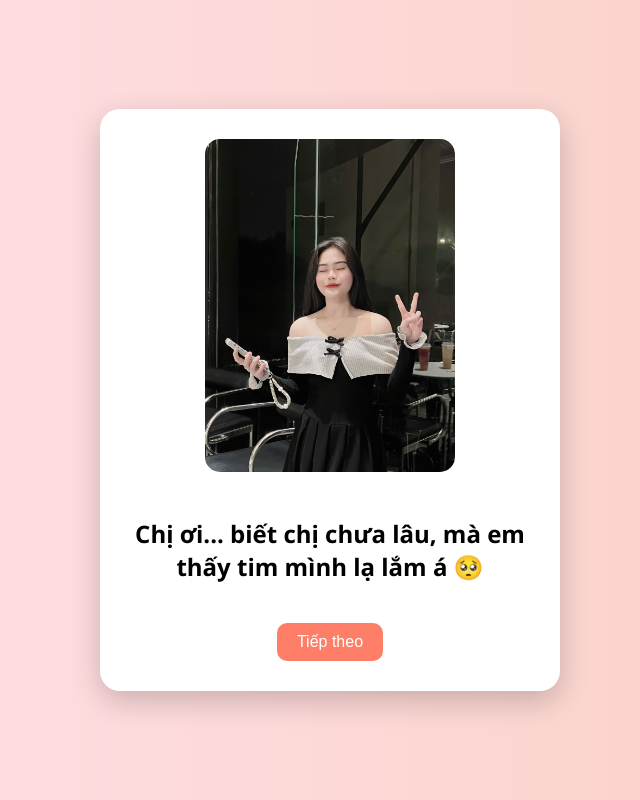
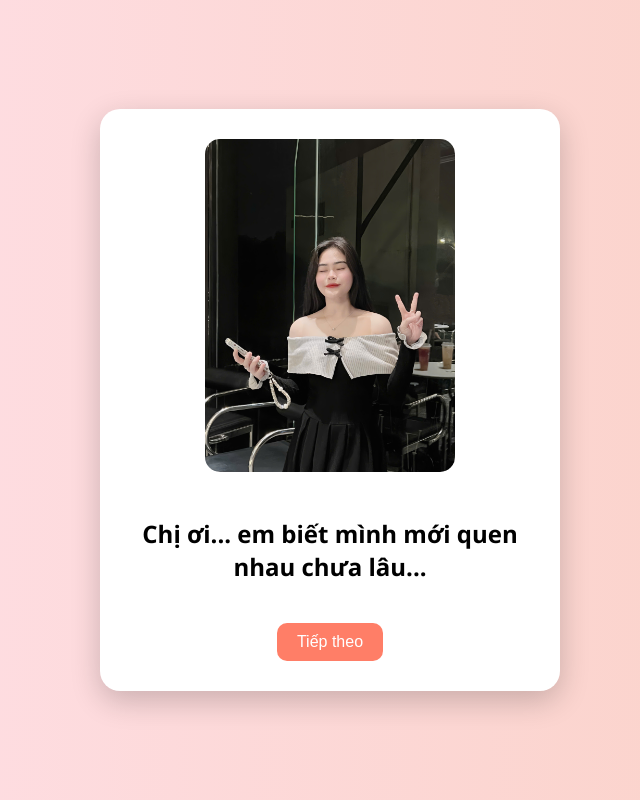
Before and after one commit to Tien080621/duyen, a plain HTML site: page index.html in a window 1280 px wide. Both pictures are taken after a click on the button "Tiếp theo". Shown: the whole page, without its empty margins (310-950 px from the left). Drawn offline with Linux system fonts and the light colour scheme.

Commit message:
Update index.html

```diff
--- a/index.html
+++ b/index.html
@@ -47,34 +47,34 @@
   </style>
 </head>
 <body>
-<audio id="bg-music" autoplay loop muted>
-  <source src="https://docs.google.com/uc?export=download&id=1vYOjRJffFsh5tU-nImsyOY9WYPBZizc1" type="audio/mpeg">
+
+<!-- Nhạc nền Vocaroo -->
+<audio id="bg-music" autoplay loop>
+  <source src="https://vocaroo.com/media_command.php?media=1gEOEW4GwZ9P&command=download_mp3" type="audio/mpeg">
+  Trình duyệt không hỗ trợ phát nhạc.
 </audio>
 
 <div class="card">
-  <img id="image" src="https://cdn-icons-png.flaticon.com/512/833/833472.png" alt="Ảnh tỏ tình">
-  <h2 id="text">
-    Hí hí, em có điều muốn nói với chị... 😳<br>
-    <small style="font-size: 14px; color: gray;">Đợi xí nghe nhạc xí rồi hãy click tiếp 🎵</small>
-  </h2>
+  <img id="image" src="step1.jpg" alt="Ảnh tỏ tình" />
+  <h2 id="text">Hí hí, em có điều muốn nói với chị... 😳<br>
+  <small style="font-size: 14px; color: gray;">(Đợi xí nghe nhạc rồi hãy click tiếp nha 🎶)</small></h2>
   <button onclick="nextStep()">Tiếp theo</button>
 </div>
+
 <script>
   const steps = [
-    { text: "Chị ơi... biết chị chưa lâu, mà em thấy tim mình lạ lắm á 🥺", img: "step1.jpg" },
-    { text: "Mỗi lần nhắn với chị là em cứ cười một mình như đứa ngốc 🙈", img: "step2.jpg" },
-    { text: "Chị dịu dàng, dễ thương, mà còn biết lắng nghe nữa...", img: "step3.jpg" },
-    { text: "Cảm giác được nói chuyện với chị mỗi ngày làm em thấy vui, nhẹ nhàng lắm 💖", img: "step2.jpg" },
-    { text: "Em vẫn còn nhút nhát, ngại nói mấy điều này trực tiếp...", img: "https://cdn-icons-png.flaticon.com/512/833/833472.png" },
-    { text: "Nhưng hôm nay em gom hết can đảm để viết trang này...", img: "https://cdn-icons-png.flaticon.com/512/833/833472.png" },
-    { text: "Thật lòng em thích chị mất rồi, thích nhiều lắm á 🥹", img: "z6679702140776_3eca6ce542a491ebc7b91e3e4739f0cd.jpg" },
-    { text: "Nếu chị thấy cũng có một chút xíu gì đó giống em...", img: "https://cdn-icons-png.flaticon.com/512/833/833472.png" },
-    { text: "Thì... chúng mình cùng tìm hiểu nhau thử nha? 👉👈", img: "https://cdn-icons-png.flaticon.com/512/833/833472.png" },
-    { text: "Thật ra em cũng không chắc chị cảm thấy gì...", img: "step2.jpg" },
-    { text: "Nhưng em chỉ muốn chị biết là chị rất đặc biệt với em 🥰", img: "step2.jpg" },
-    { text: "Nếu chị muốn... mình có thể bắt đầu bằng một cuộc hẹn nhỏ? 👉👈", img: "step2.jpg" },
-    { text: "Hết rồi á... hí hí. Đừng chọc em nha 😳💞", img: "https://cdn-icons-png.flaticon.com/512/833/833472.png" }
+    { text: "Chị ơi... em biết mình mới quen nhau chưa lâu...", img: "step1.jpg" },
+    { text: "Nhưng... mỗi lần nói chuyện với chị, em thấy vui lắm luôn á 🥹", img: "step2.jpg" },
+    { text: "Chị biết chị dễ thương lắm không...? Nhìn riết em rung động rồi 🥺", img: "step3.jpg" },
+    { text: "Em ngại lắm, nên viết ra thế này cho đỡ run... 😳", img: "step2.jpg" },
+    { text: "Từ lúc có chị, ngày nào em cũng thấy dễ chịu, nhẹ lòng hơn 🍃", img: "step2.jpg" },
+    { text: "Không biết chị có cảm thấy giống em không nữa...", img: "step2.jpg" },
+    { text: "Em không chắc tương lai ra sao...", img: "step1.jpg" },
+    { text: "Nhưng em chắc một điều: em thích chị rồi 🥺", img: "z6679702140776_3eca6ce542a491ebc7b91e3e4739f0cd.jpg" },
+    { text: "Không biết... chúng mình có thể tìm hiểu nhau không? 👉👈", img: "step2.jpg" },
+    { text: "Hết rồi á... hí hí. Chị đừng chọc em ngại nha 🙈", img: "step2.jpg" }
   ];
+
   let current = 0;
 
   function nextStep() {
@@ -85,7 +85,7 @@
     if (music.muted) music.muted = false;
 
     if (current < steps.length) {
-      text.innerHTML = steps[current].text;
+      text.innerText = steps[current].text;
       image.src = steps[current].img;
       current++;
     } else {
```
